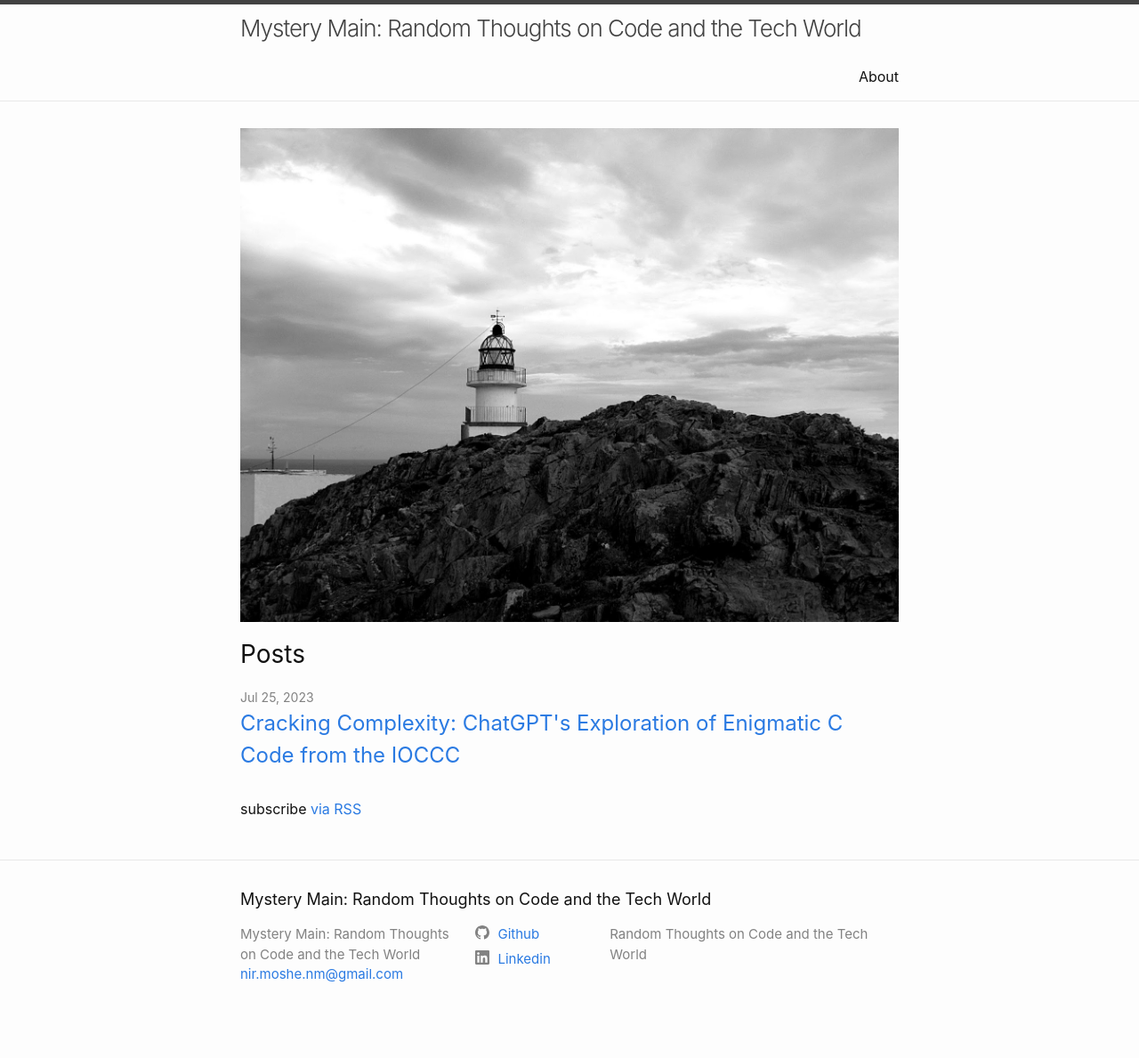
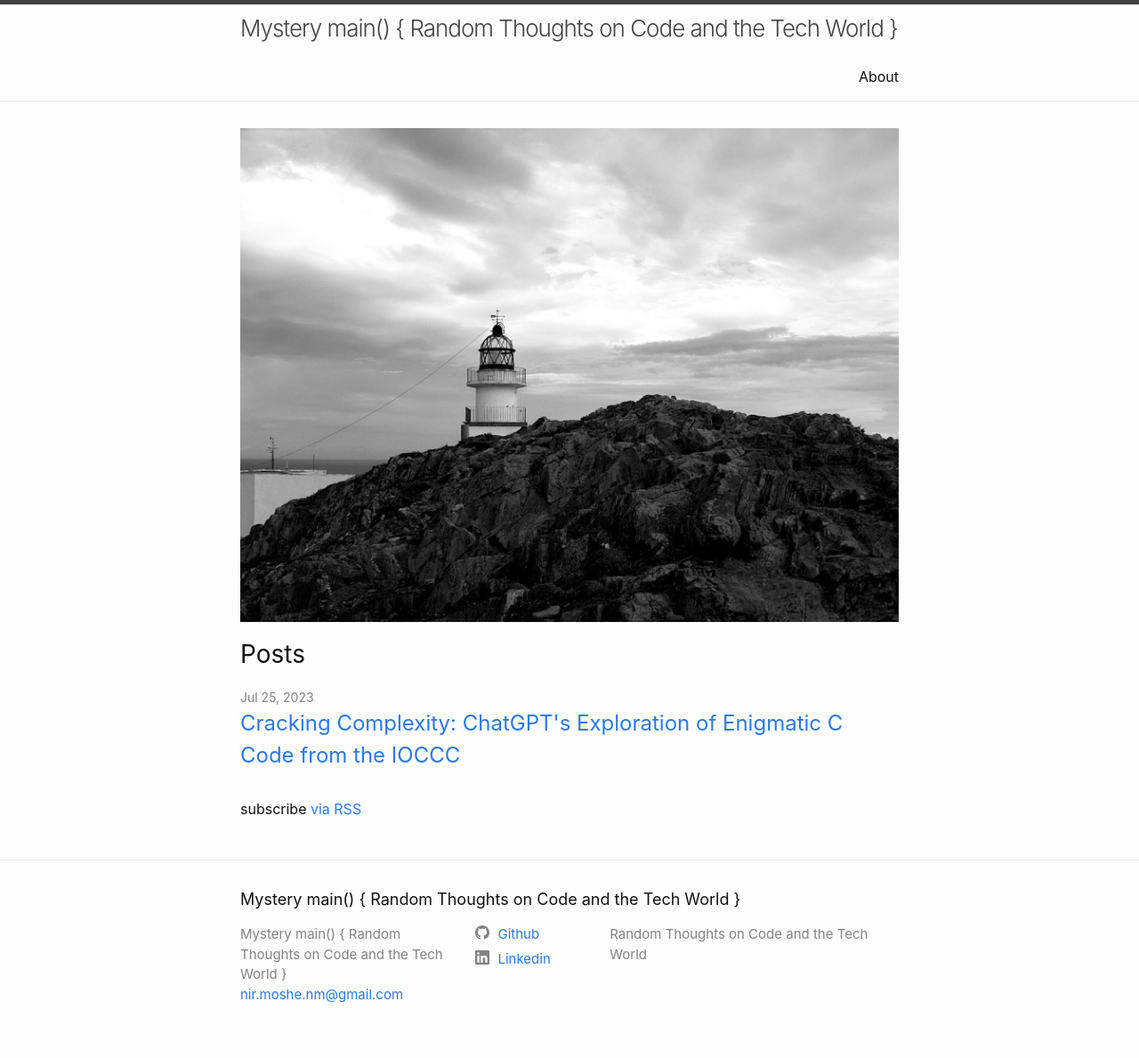
Before and after one commit to nir-mo/nir-mo.github.io, a Jekyll site: the page built from index.markdown, in a window 1280 px wide. Shown: the whole page at 89% size. Built offline with Jekyll 4.4.1, drawn with Linux system fonts in a browser that asks for light colours; before the commit the page ends 1167 px from its top, so only the background shows below that.

Commit message:
blog name

```diff
--- a/_config.yml
+++ b/_config.yml
@@ -18,7 +18,7 @@
 # You can create any custom variable you would like, and they will be accessible
 # in the templates via {{ site.myvariable }}.
 
-title: "Mystery Main: Random Thoughts on Code and the Tech World"
+title: "Mystery main() { Random Thoughts on Code and the Tech World }"
 email: nir.moshe.nm@gmail.com
 description: >-
    Random Thoughts on Code and the Tech World
```
